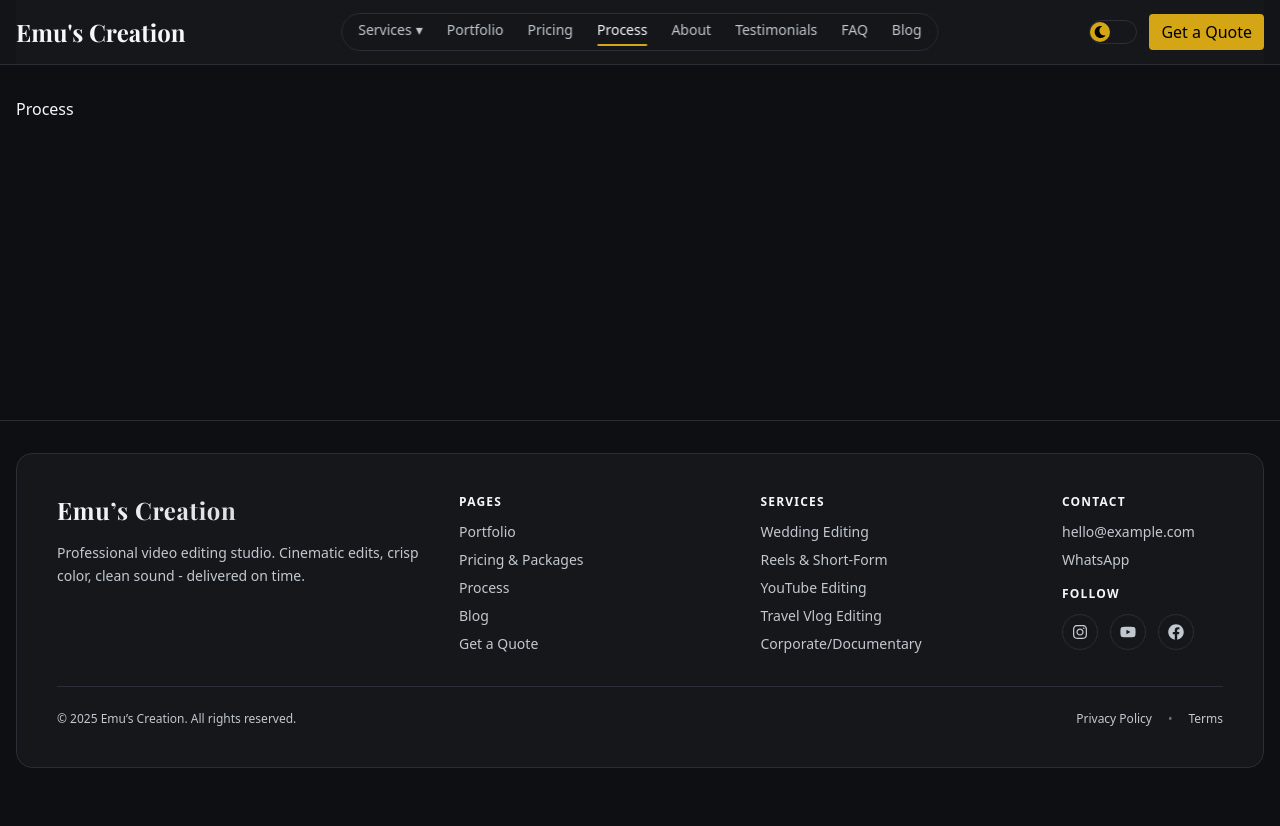
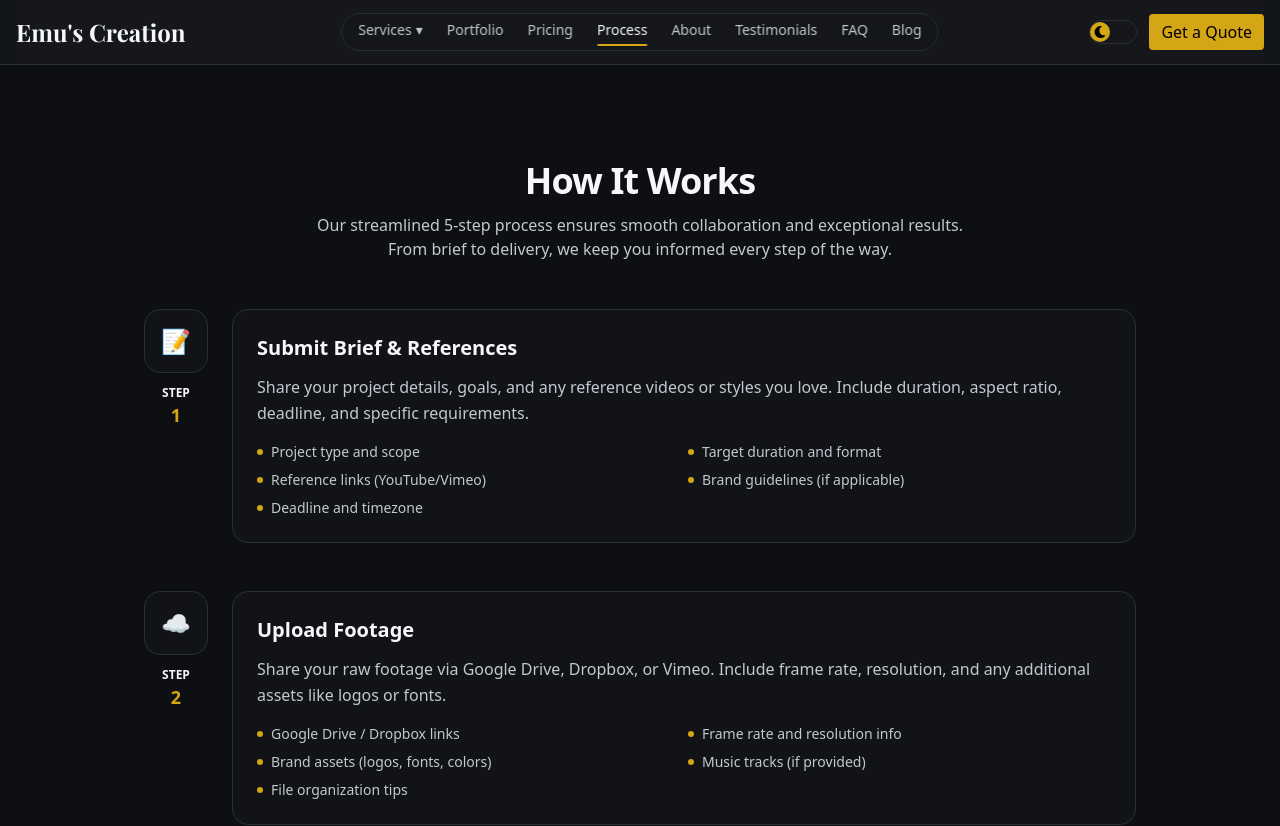
Before and after one commit to nishadmahmud/emuscreation, a Next.js app: page /process in a window 1280 px wide. Shown: the top 826 px of the page. Before the commit the page ends 800 px from the top, so only its background shows below. Built offline with nearby package versions, Linux system fonts and the light colour scheme.

Commit message:
process page

```diff
--- a/app/process/page.js
+++ b/app/process/page.js
@@ -1,5 +1,151 @@
+const processSteps = [
+  {
+    id: 1,
+    title: "Submit Brief & References",
+    description: "Share your project details, goals, and any reference videos or styles you love. Include duration, aspect ratio, deadline, and specific requirements.",
+    icon: "📝",
+    details: [
+      "Project type and scope",
+      "Target duration and format",
+      "Reference links (YouTube/Vimeo)",
+      "Brand guidelines (if applicable)",
+      "Deadline and timezone"
+    ]
+  },
+  {
+    id: 2,
+    title: "Upload Footage",
+    description: "Share your raw footage via Google Drive, Dropbox, or Vimeo. Include frame rate, resolution, and any additional assets like logos or fonts.",
+    icon: "☁️",
+    details: [
+      "Google Drive / Dropbox links",
+      "Frame rate and resolution info",
+      "Brand assets (logos, fonts, colors)",
+      "Music tracks (if provided)",
+      "File organization tips"
+    ]
+  },
+  {
+    id: 3,
+    title: "Editing & First Cut",
+    description: "We create your first draft with professional editing, color grading, sound design, and pacing. Timeline varies by project scope.",
+    icon: "✂️",
+    details: [
+      "Narrative structure and pacing",
+      "Professional color grading",
+      "Sound design and audio mix",
+      "48-72h for shorts/reels",
+      "5-7 days for weddings/YouTube"
+    ]
+  },
+  {
+    id: 4,
+    title: "Review & Revisions",
+    description: "You review the first cut and provide feedback. We make revisions based on your notes, ensuring everything meets your vision.",
+    icon: "👀",
+    details: [
+      "Frame-accurate feedback welcome",
+      "Consolidated revision notes",
+      "Quick turnaround on changes",
+      "Up to 2 rounds included",
+      "Clear communication throughout"
+    ]
+  },
+  {
+    id: 5,
+    title: "Final Delivery",
+    description: "Receive your finished video in your preferred format and resolution. Project files available upon request.",
+    icon: "🎬",
+    details: [
+      "H.264/H.265 export options",
+      "4K/1080p delivery",
+      "Multiple aspect ratios",
+      "Project files (if included)",
+      "Quick re-export service"
+    ]
+  }
+];
+
 export default function Page() {
-return (
-<div>Process</div>
-);
+  return (
+    <main className="mx-auto w-full max-w-5xl px-4 py-12 sm:py-16">
+      <header className="mb-10 sm:mb-12 text-center">
+        <h1 className="text-3xl sm:text-4xl font-semibold tracking-tight text-[var(--text-primary)]">
+          How It Works
+        </h1>
+        <p className="mt-3 text-[var(--text-secondary)] max-w-2xl mx-auto">
+          Our streamlined 5-step process ensures smooth collaboration and exceptional results. From brief to delivery, we keep you informed every step of the way.
+        </p>
+      </header>
+
+      {/* Process Steps */}
+      <section className="space-y-12">
+        {processSteps.map((step, index) => (
+          <div key={step.id}>
+            <div className="flex items-start gap-6">
+              {/* Step Number & Icon */}
+              <div className="flex-shrink-0">
+                <div className="w-16 h-16 rounded-2xl border border-[var(--border-subtle)] bg-[var(--bg-elevated)]/60 flex items-center justify-center shadow-sm">
+                  <div className="text-2xl">{step.icon}</div>
+                </div>
+                <div className="mt-3 text-center">
+                  <div className="text-xs font-semibold text-[var(--text-primary)]">STEP</div>
+                  <div className="text-lg font-bold text-[#D4A514]">{step.id}</div>
+                </div>
+              </div>
+
+              {/* Content */}
+              <div className="flex-1 min-w-0">
+                <div className="rounded-2xl border border-[var(--border-subtle)] bg-[var(--bg-elevated)]/60 p-6">
+                  <h3 className="text-xl font-semibold text-[var(--text-primary)] mb-3">
+                    {step.title}
+                  </h3>
+                  <p className="text-[var(--text-secondary)] mb-4 leading-relaxed">
+                    {step.description}
+                  </p>
+
+                  {/* Details List */}
+                  <div className="grid grid-cols-1 sm:grid-cols-2 gap-2">
+                    {step.details.map((detail, detailIndex) => (
+                      <div key={detailIndex} className="flex items-center gap-2 text-sm text-[var(--text-secondary)]">
+                        <div className="w-1.5 h-1.5 rounded-full bg-[#D4A514] flex-shrink-0" />
+                        <span>{detail}</span>
+                      </div>
+                    ))}
+                  </div>
+                </div>
+              </div>
+            </div>
+          </div>
+        ))}
+      </section>
+
+      {/* Timeline */}
+      <section className="mt-16 rounded-2xl border border-[var(--border-subtle)] bg-[var(--bg-elevated)]/60 p-6">
+        <h3 className="text-xl font-semibold text-[var(--text-primary)] mb-4">Typical Timeline</h3>
+        <div className="grid grid-cols-1 md:grid-cols-3 gap-6">
+          <div className="text-center">
+            <div className="text-2xl font-bold text-[#D4A514] mb-2">48-72h</div>
+            <div className="text-sm text-[var(--text-secondary)]">Reels & Short-form</div>
+          </div>
+          <div className="text-center">
+            <div className="text-2xl font-bold text-[#D4A514] mb-2">5-7 days</div>
+            <div className="text-sm text-[var(--text-secondary)]">Wedding Highlights</div>
+          </div>
+          <div className="text-center">
+            <div className="text-2xl font-bold text-[#D4A514] mb-2">7-10 days</div>
+            <div className="text-sm text-[var(--text-secondary)]">YouTube & Corporate</div>
+          </div>
+        </div>
+      </section>
+
+      {/* CTA */}
+      <footer className="mt-12 text-center">
+        <p className="text-[var(--text-secondary)] mb-4">Ready to start your project?</p>
+        <a href="/contact#quote" className="inline-block rounded-lg bg-[#D4A514] text-black px-6 py-2 font-medium hover:opacity-90">
+          Get Started Today
+        </a>
+      </footer>
+    </main>
+  );
 }
```
